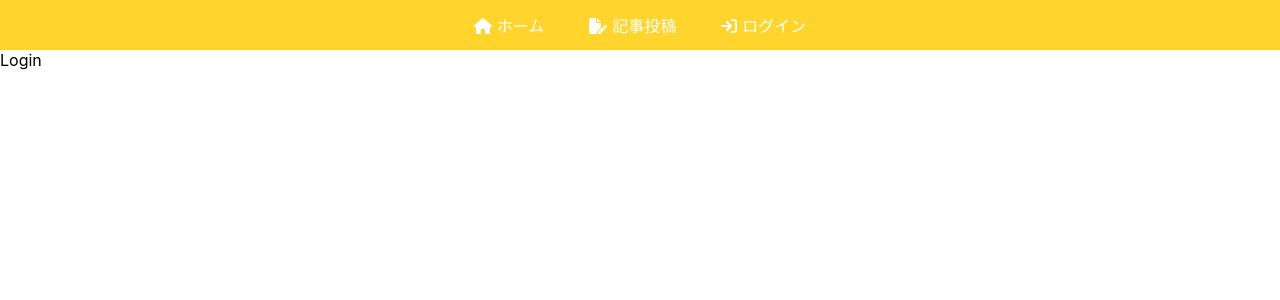
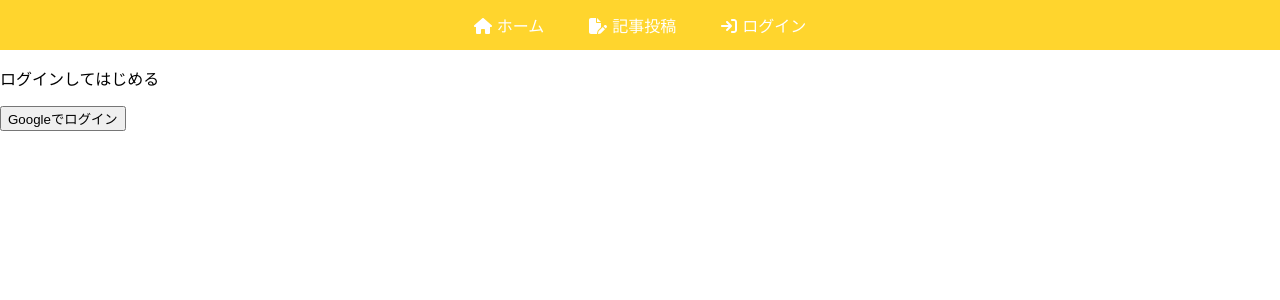
Before and after one commit to yuyasat-sandbox/blog-with-react-and-firebase, a React (Create React App) app: page /login in a window 1280 px wide. Shown: the top 300 px of the page. Built offline with nearby package versions, Linux system fonts and the light colour scheme.

Commit message:
login logout

```diff
--- a/src/App.js
+++ b/src/App.js
@@ -5,16 +5,19 @@
 import Login from './components/Login';
 import Logout from './components/Logout';
 import Navbar from './components/Navbar';
+import { useState } from 'react';
 
 function App() {
+  const [isAuth, setIsAuth] = useState(false);
+
   return (
     <Router>
-      <Navbar />
+      <Navbar isAuth={isAuth} />
       <Routes>
         <Route path="/" element={<Home />}></Route>
         <Route path="/createpost" element={<CreatePost />}></Route>
-        <Route path="/login" element={<Login />}></Route>
-        <Route path="/logout" element={<Logout />}></Route>
+        <Route path="/login" element={<Login setIsAuth={setIsAuth} />}></Route>
+        <Route path="/logout" element={<Logout setIsAuth={setIsAuth} />}></Route>
       </Routes>
     </Router>
   );
--- a/src/components/Login.js
+++ b/src/components/Login.js
@@ -1,8 +1,22 @@
+import { signInWithPopup } from "firebase/auth"
 import React from 'react'
+import { auth, provider } from "../firebase"
+import { useNavigate } from "react-router-dom"
 
-const Login = () => {
+const Login = ({ setIsAuth }) => {
+    const navigate = useNavigate();
+    const loginInWithGoogle = () => {
+        signInWithPopup(auth, provider).then((result) => {
+            localStorage.setItem("isAuth", true);
+            setIsAuth(true);
+            navigate("/");
+        });
+    };
     return (
-        <div>Login</div>
+        <div>
+            <p>ログインしてはじめる</p>
+            <button onClick={loginInWithGoogle}>Googleでログイン</button>
+        </div>
     )
 }
 
--- a/src/components/Logout.js
+++ b/src/components/Logout.js
@@ -1,8 +1,22 @@
+import { signOut } from "firebase/auth"
 import React from 'react'
+import { auth, provider } from "../firebase"
+import { useNavigate } from "react-router-dom"
 
-const Logout = () => {
+const Logout = ({ setIsAuth }) => {
+    const navigate = useNavigate();
+    const logout = () => {
+        signOut(auth).then(() => {
+            localStorage.clear();
+            setIsAuth(false);
+            navigate("/login");
+        })
+    };
     return (
-        <div>Logout</div>
+        <div>
+            <p>ログアウトする</p>
+            <button onClick={logout}>ログアウト</button>
+        </div>
     )
 }
 
--- a/src/components/Navbar.js
+++ b/src/components/Navbar.js
@@ -4,12 +4,16 @@
 import { FontAwesomeIcon } from '@fortawesome/react-fontawesome'
 import { faHouse, faFilePen, faArrowRightToBracket } from '@fortawesome/free-solid-svg-icons'
 
-const Navbar = () => {
+const Navbar = ({ isAuth }) => {
     return (
         <nav>
             <Link to="/"><FontAwesomeIcon icon={faHouse} />ホーム</Link>
             <Link to="/createpost"><FontAwesomeIcon icon={faFilePen} />記事投稿</Link>
-            <Link to="/login"><FontAwesomeIcon icon={faArrowRightToBracket} />ログイン</Link>
+            {!isAuth ? (
+                <Link to="/login"><FontAwesomeIcon icon={faArrowRightToBracket} />ログイン</Link>
+            ) : (
+                <Link to="/logout"><FontAwesomeIcon icon={faArrowRightToBracket} />ログアウト</Link>
+            )}
         </nav>
     )
 }
```
